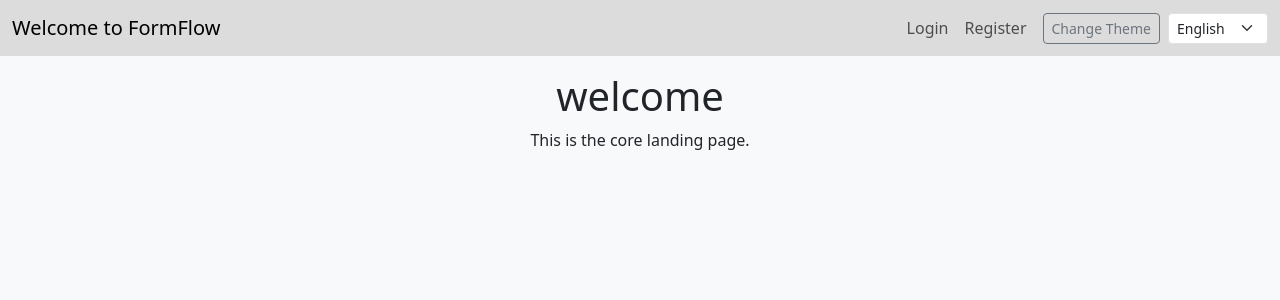
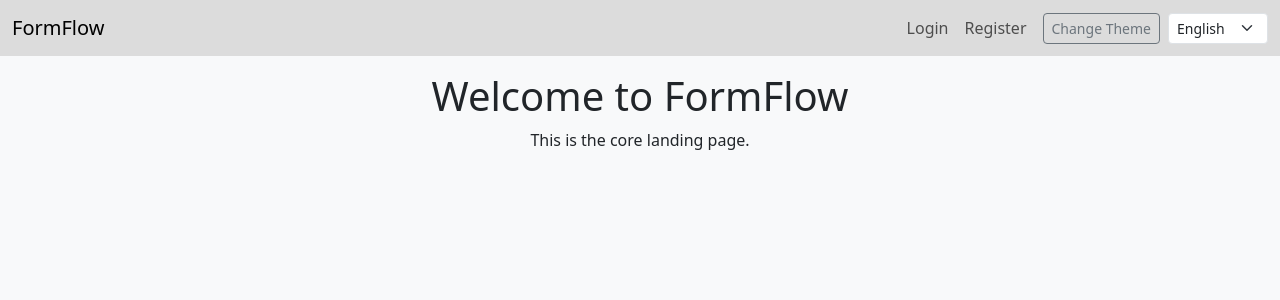
Before and after one commit to Vygintas111/FormsFlowProject, a React (Vite) app in the folder frontend/: page / in a window 1280 px wide. Shown: the top 300 px of the page. Built offline with nearby package versions, Linux system fonts and the light colour scheme; no server answers.

Commit message:
Changing Some Layout Elements

```diff
--- a/frontend/src/components/Layout.tsx
+++ b/frontend/src/components/Layout.tsx
@@ -35,7 +35,7 @@ const Layout: React.FC = () => {
         <>
             <nav style={navbarStyle} className={`navbar navbar-expand-lg ${theme === "dark" ? "navbar-dark" : "navbar-light"} align-items-center`}>
                 <div className="container-fluid">
-                    <Link className="navbar-brand" to="/">{t("welcomeTo")} FormFlow</Link>
+                    <Link className="navbar-brand" to="/">FormFlow</Link>
                     <div className="collapse navbar-collapse justify-content-end">
                         <ul className="navbar-nav align-items-center">
                             {user ? (
--- a/frontend/src/pages/Home.tsx
+++ b/frontend/src/pages/Home.tsx
@@ -5,7 +5,7 @@ const Home: React.FC = () => {
     const { t } = useTranslation();
     return (
         <div className="text-center">
-            <h1>{t("welcome")}</h1>
+            <h1>{t("welcomeTo")} FormFlow</h1>
             <p>This is the core landing page.</p>
         </div>
     );
```
